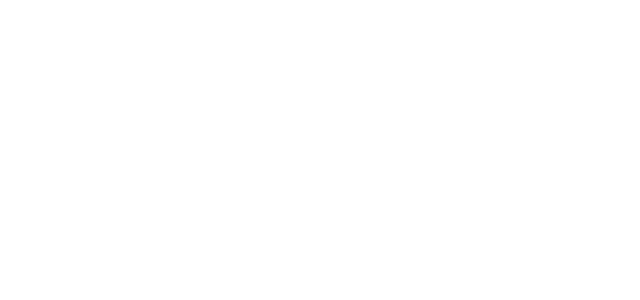
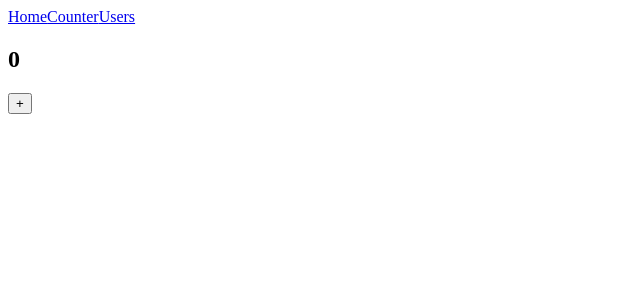
Before and after one commit to GitAbbonu/React_exercises, a React (Create React App) app in the folder my-app/: page /counter in a window 1280 px wide. Before the commit this address had no page. Shown: the top 300 px of the page, without its empty margins (0-640 px from the left). Built offline with nearby package versions, Linux system fonts and the light colour scheme.

Commit message:
add:exercise 63

```diff
--- a/my-app/src/App.js
+++ b/my-app/src/App.js
@@ -1,15 +1,24 @@
-import { Route, Routes } from "react-router-dom";
-import GithubUser from "./GithubUser";
+import { Link, Route, Routes } from "react-router-dom";
+import Counter from "./Counter";
 import ShowGithubUser from "./ShowGithubUser";
+import Welcome from "./Welcome";
 
-// Add a new Route to the users/:username path that renders a ShowGithubUser component that receives the username as a path parameter and renders the GithubUser component from useEffect 03 by passing it the received username.
-
+// Add three Links within the main App component and use them to navigate to all three routes.
 function App() {
   return (
     <div>
-      <Routes>
-        <Route path="/users/:username" element={<ShowGithubUser />} />
-      </Routes>
+      <nav>
+        <Link to={"/"}>Home</Link>
+        <Link to={"/counter"}>Counter</Link>
+        <Link to={"/users"}>Users</Link>
+
+        <Routes>
+          <Route path="/" element={<Welcome />} />
+          <Route path="/users" element={<ShowGithubUser />} />
+          <Route path="/users/:username" element={<ShowGithubUser />} />
+          <Route path="/counter" element={<Counter />} />
+        </Routes>
+      </nav>
     </div>
   );
 }
--- /dev/null
+++ b/my-app/src/Counter.js
@@ -0,0 +1,14 @@
+import React, { useState } from "react";
+
+function Counter() {
+  const [count, setCount] = useState(0);
+
+  return (
+    <div>
+      <h2>{count}</h2>
+      <button onClick={() => setCount((c) => c + 1)}>+</button>
+    </div>
+  );
+}
+
+export default Counter;
--- /dev/null
+++ b/my-app/src/Welcome.js
@@ -0,0 +1,9 @@
+function Welcome() {
+  return (
+    <>
+      <h1>Welcome</h1>
+    </>
+  );
+}
+
+export default Welcome;
```
Also changed, not shown: 1 other file (tests, documents, lock files or other folders).
